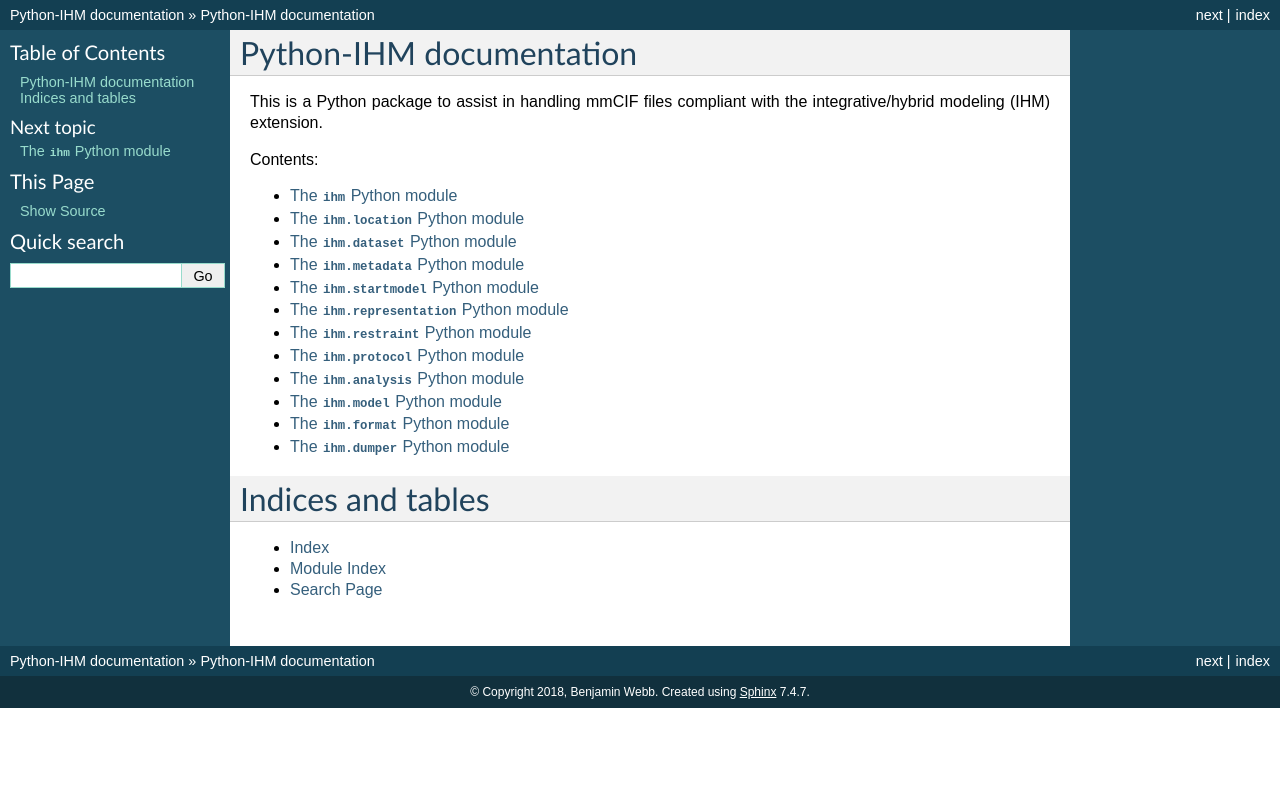
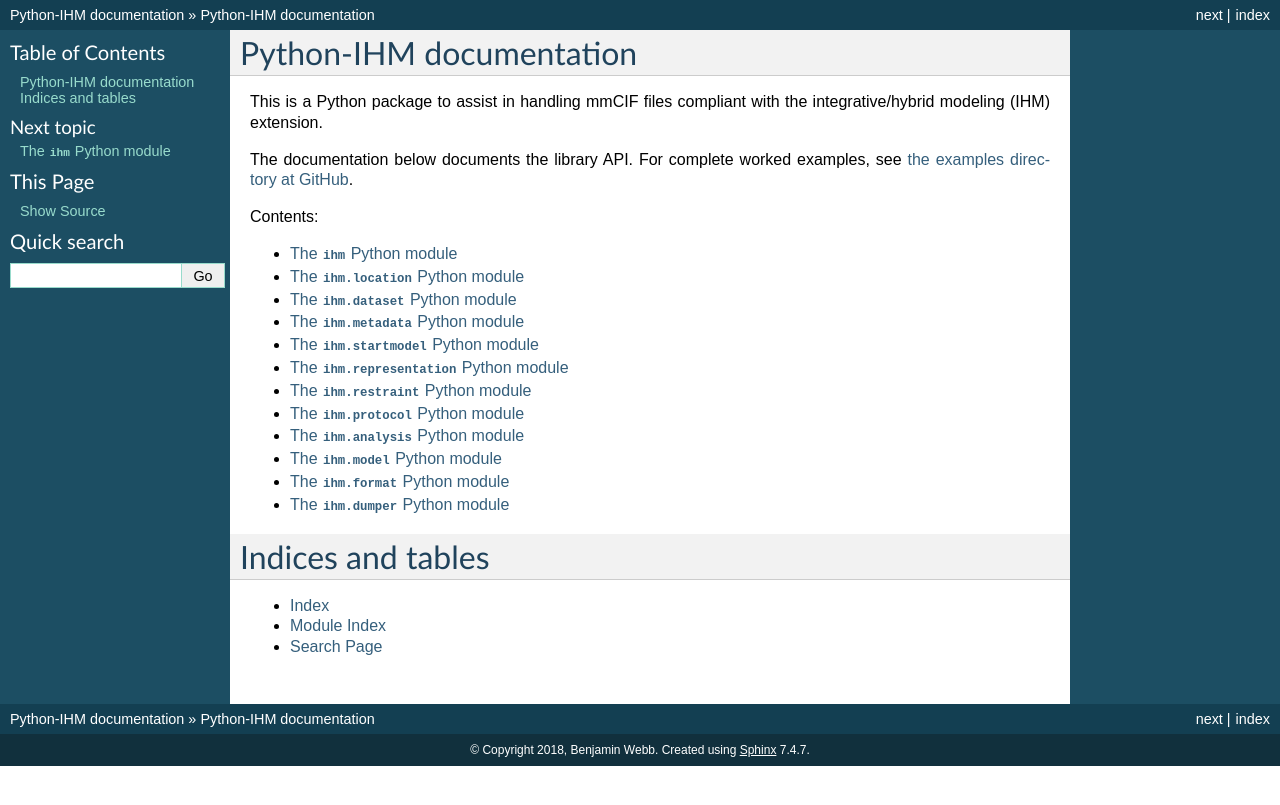
Before and after one commit to ihmwg/python-ihm, a Sphinx documentation site: the page built from docs/index.rst, in a window 1280 px wide. Shown: the top 805 px of the page. Built offline with Sphinx 7.4.7, drawn with Linux system fonts in a browser that asks for light colours.

Commit message:
Link to examples

```diff
--- a/docs/index.rst
+++ b/docs/index.rst
@@ -3,6 +3,9 @@ Python-IHM documentation
 
 This is a Python package to assist in handling mmCIF files compliant
 with the integrative/hybrid modeling (IHM) extension.
+
+The documentation below documents the library API. For complete worked examples,
+see `the examples directory at GitHub <https://github.com/ihmwg/python-ihm/tree/master/examples>`_.
 
 .. toctree::
    :maxdepth: 2
```
Also changed, not shown: README.md (+2 -2 lines).
